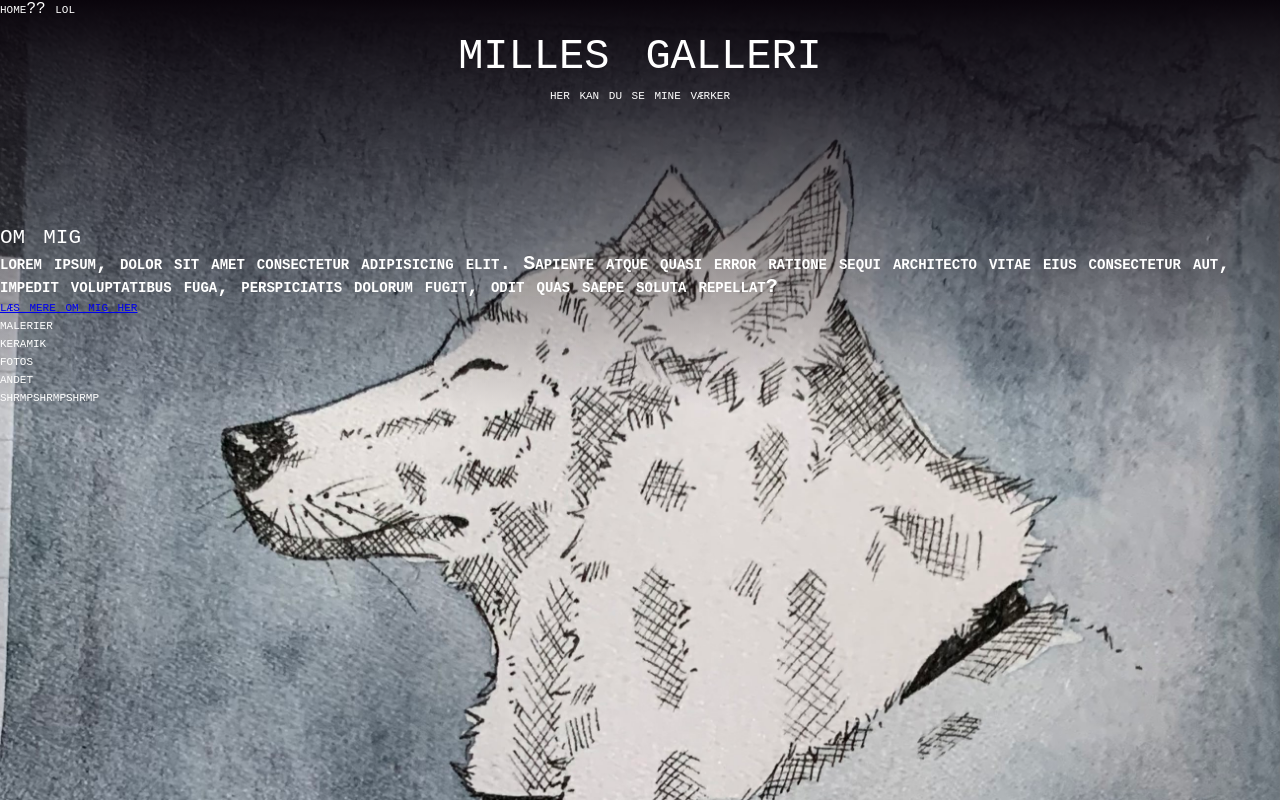
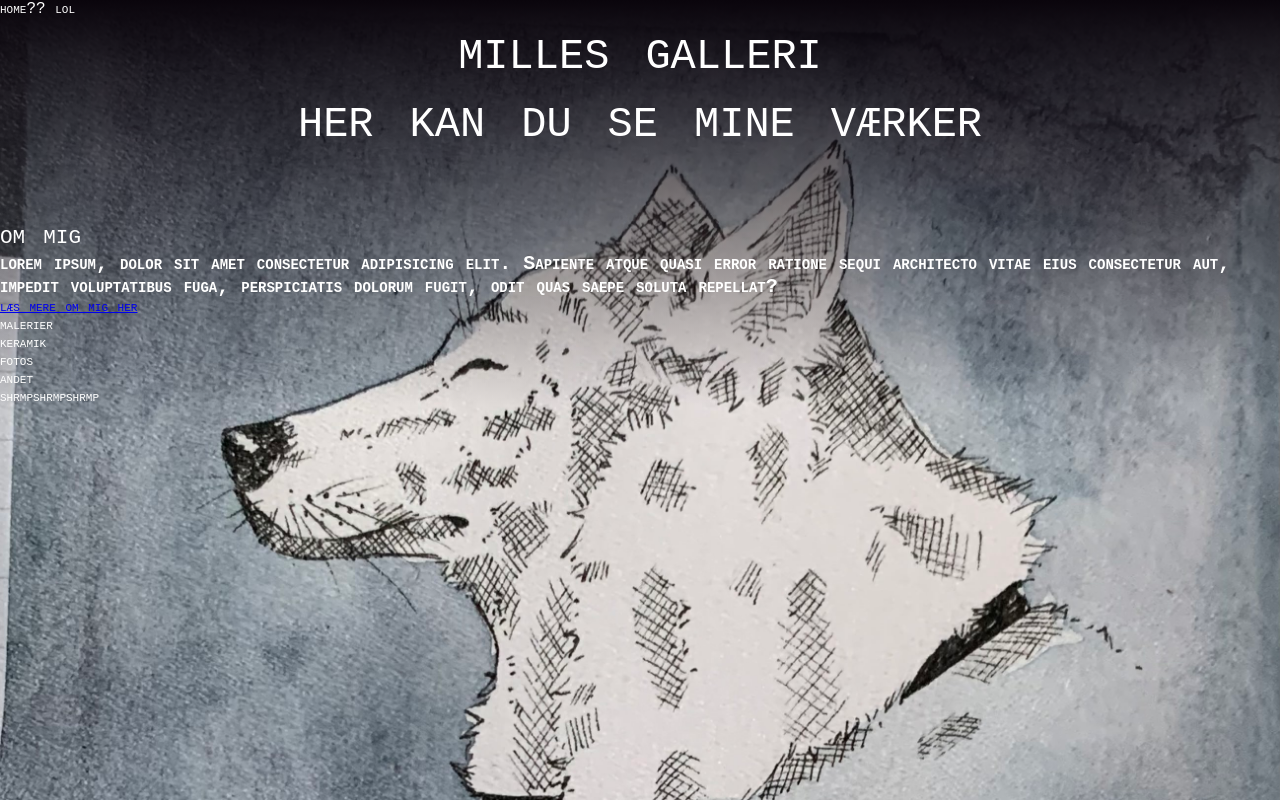
Before and after one commit to MilleRrbk/Galleri, a plain HTML site: page index.html in a window 1280 px wide. Drawn offline with Linux system fonts and the light colour scheme.

Commit message:
Nye ting

```diff
--- a/index.html
+++ b/index.html
@@ -8,6 +8,7 @@
 <script src="script.js">defer</script>
 
 </head>
+<div class="flexbox-container">
 <div class="all">
 <header>home?? lol</header>
 
@@ -50,6 +51,6 @@
     <p>shrmpshrmpshrmp</p>
 </footer>
 </div>
-
+</div>
 </body>
 </html>
--- a/style.css
+++ b/style.css
@@ -21,7 +21,7 @@ time, mark, audio, video {
 }
 
 .all {
-    background-image: linear-gradient(rgb(10, 5, 12), rgba(200, 100, 40, 0));
+    background-image: linear-gradient(rgb(10, 5, 12, 1), rgb(70, 70, 70, 0));
 }
 
 body {
@@ -46,7 +46,7 @@ body {
 
 .overskrift h2 {
     text-align: center;
-    size: 20px;
+    font-size: 60px;
 }
 
 .ommig h1 {
```
